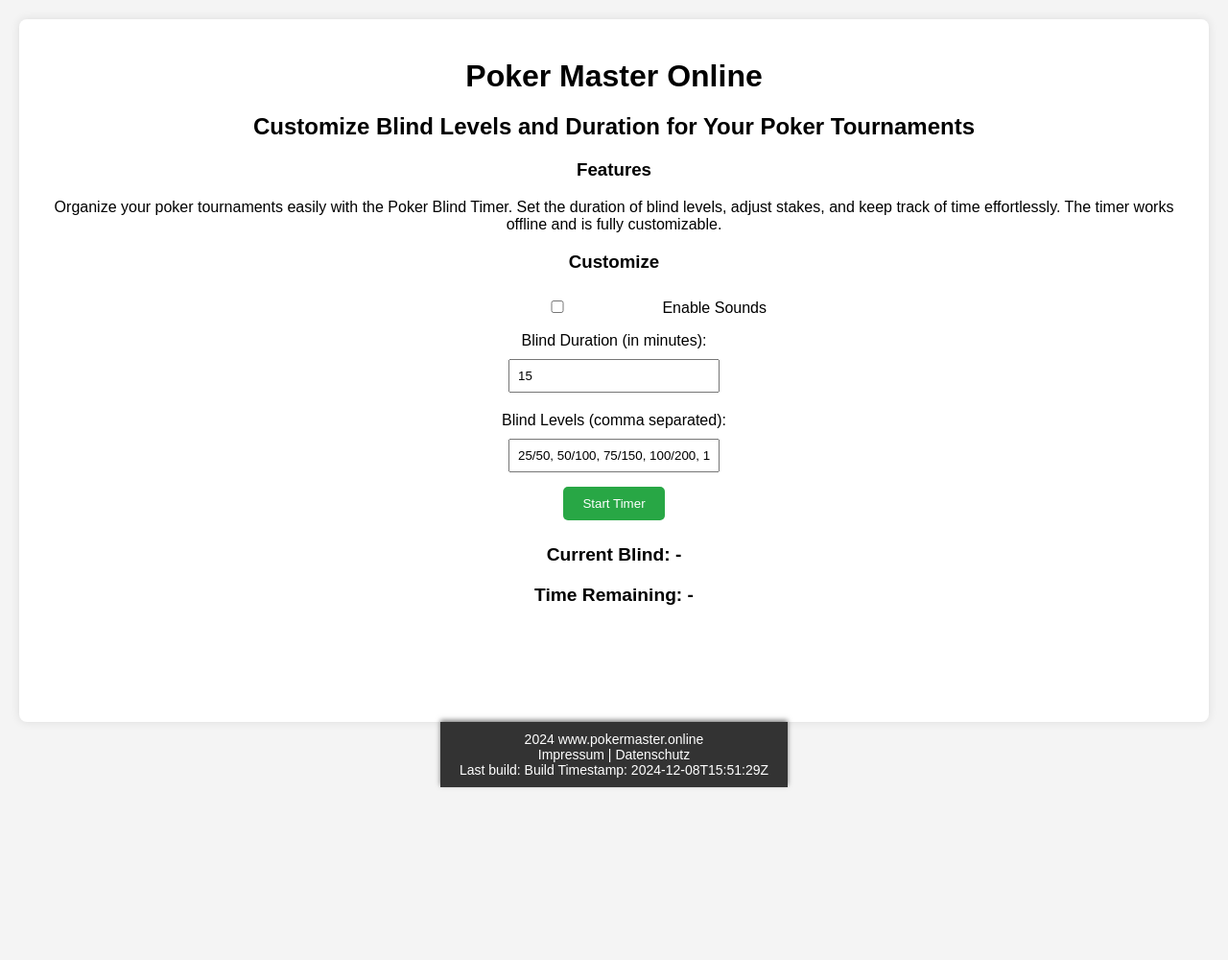
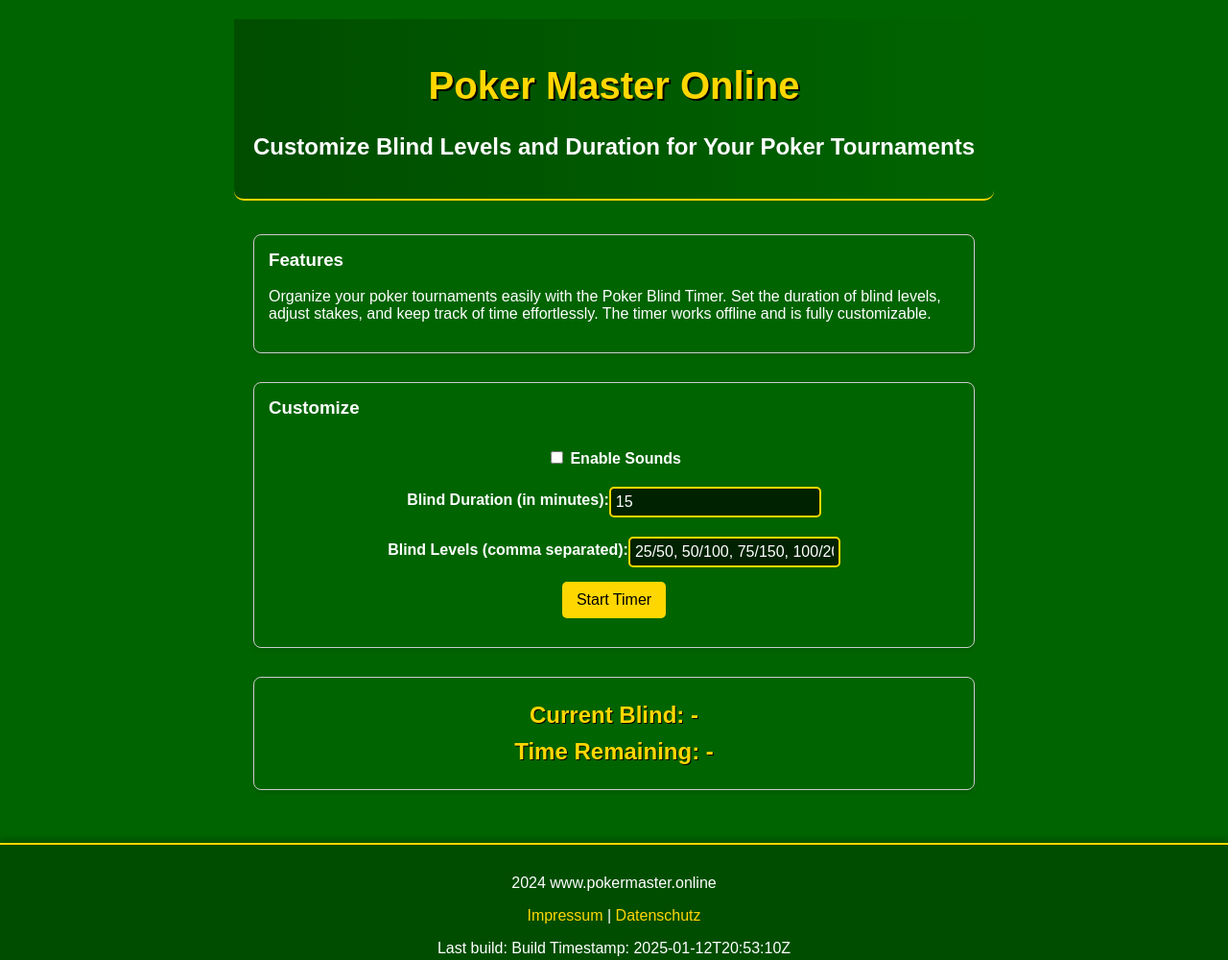
Before and after one commit to alos-source/pokerBlinds2, a website: page index.html in a window 1280 px wide. Shown: the whole page at 96% size. Before the commit the page ends 840 px from the top, so only its background shows below. Drawn offline with Linux system fonts and the light colour scheme.

Commit message:
change design to green and gold themed

```diff
--- a/build_timestamp.txt
+++ b/build_timestamp.txt
@@ -1 +1 @@
-Build Timestamp: 2024-12-08T15:51:29Z
+Build Timestamp: 2025-01-12T20:53:10Z
--- a/index.html
+++ b/index.html
@@ -10,7 +10,7 @@
     <meta http-equiv="Content-Security-Policy" content="script-src 'self'">
 
     <title>Poker Master Online - your companion for your real life poker</title>
-    <link rel="stylesheet" href="styles.css">
+    <link rel="stylesheet" href="styles2.css">
 
     <!-- Manifest Link -->
     <link rel="manifest" href="/manifest.json">
@@ -26,43 +26,56 @@
             <h2>Customize Blind Levels and Duration for Your Poker Tournaments</h2>
         </header>
 
+        <div class="section-wrapper">
             <section id="features">
                 <h3>Features</h3>
                 <p>Organize your poker tournaments easily with the Poker Blind Timer. Set the duration of blind levels, adjust stakes, and keep track of time effortlessly. The timer works offline and is fully customizable.</p>
             </section>
+        </div>
+
+        <div class="section-wrapper">
+            <section id="customization">
                 <h3>Customize</h3>
 
-        <div>
+                <div class="form-group">
                     <label for="soundToggle">
-                <input type="checkbox" id="soundToggle" unchecked> Enable Sounds
+                        <input type="checkbox" id="soundToggle"> Enable Sounds
                     </label>
                 </div>
 
-
-        <div>
+                <div class="form-group">
                     <label for="blindTime">Blind Duration (in minutes):</label>
                     <input type="number" id="blindTime" value="15">
                 </div>
-        <div>
+
+                <div class="form-group">
                     <label for="blindLevels">Blind Levels (comma separated):</label>
                     <input type="text" id="blindLevels" value="25/50, 50/100, 75/150, 100/200, 150/300, 200/400, 300/600, 400/800, 600/1200, 800/1600, 1200/2400, 1600/3200">
                 </div>
+
+                <div class="button-group">
                     <button id="startBtn">Start Timer</button>
                     <button id="pauseBtn" style="display: none;">Pause</button>
                     <button id="resetBtn" style="display: none;">Reset</button>
                     <button id="endBtn" style="display: none;">End Game</button>
+                </div>
+            </section>
+        </div>
 
-
-
+        <div class="section-wrapper">
+            <section id="status">
                 <h2 id="currentBlind">Current Blind: -</h2>
                 <h3 id="timeRemaining">Time Remaining: -</h3>
+            </section>
+        </div>
 
-        <div id="gameLogContainer" style="display:none;">
+        <div class="section-wrapper" id="gameLogContainer" style="display:none;">
+            <section>
                 <h3>Game Log</h3>
                 <pre id="gameLog"></pre>
                 <button id="downloadLogBtn">Download Log</button>
+            </section>
         </div>
-
     </div>
 
     <footer>
@@ -85,10 +98,8 @@
             <span id="impressum-country"></span><br><br>
             Contact <br>
             Mail: <a href="#" id="impressum-email">[Show Email]</a><br>
-            Phone: <span id="impressum-phone"></span></span><br><br>
-
+            Phone: <span id="impressum-phone"></span><br><br>
             Der Nutzung von hier veröffentlichten Kontaktdaten durch Dritte zur Übersendung von Werbung und/oder Informationsmaterialien wird hiermit ausdrücklich widersprochen!<br>
-
         </div>
     </div>
 
@@ -137,10 +148,8 @@
         </div>
     </div>
 
-
     <script src="app.js"></script>
     <script src="site.js"></script>
-
 
     <!-- Service Worker Registration -->
     <script>
@@ -166,7 +175,5 @@
           "operatingSystem": "All"
         }
     </script>
-
-
 </body>
 </html>
--- /dev/null
+++ b/styles2.css
@@ -0,0 +1,253 @@
+/* General Styles */
+body {
+    margin: 0;
+    font-family: Arial, sans-serif;
+    background-color: #006400; /* Dark green background for poker theme */
+    color: #FFFFFF; /* White text for readability */
+    display: flex;
+    flex-direction: column;
+    min-height: 100vh;
+}
+
+.container {
+    margin: 0 auto;
+    padding: 20px;
+    max-width: 800px;
+    flex: 1;
+    display: flex;
+    flex-direction: column;
+    align-items: center;
+}
+
+header {
+    text-align: center;
+    margin-bottom: 20px;
+    padding: 20px;
+    background: linear-gradient(90deg, #004d00, #006400);
+    border-bottom: 2px solid #FFD700;
+    border-radius: 0 0 10px 10px;
+}
+
+header h1 {
+    color: #FFD700; /* Gold for main title */
+    font-size: 2.5em;
+    text-shadow: 2px 2px #000000;
+}
+
+header h2 {
+    font-size: 1.5em;
+    color: #FFFFFF;
+}
+
+/* Section Styling */
+.default-border {
+    border: 2px solid #FFD700; /* Gold border */
+    border-radius: 10px;
+    padding: 20px;
+    margin: 15px 0;
+    width: 90%;
+    background-color: #004d00; /* Slightly darker green for sections */
+    box-shadow: 0 4px 6px rgba(0, 0, 0, 0.2);
+}
+
+.default-border h3 {
+    margin-top: 0;
+}
+
+/* Input and Button Styles */
+label {
+    display: block;
+    margin-top: 10px;
+    font-weight: bold;
+}
+
+input[type="checkbox"], input[type="number"], input[type="text"] {
+    margin-top: 5px;
+    padding: 5px;
+    font-size: 1em;
+    border: 2px solid #FFD700;
+    border-radius: 5px;
+    background-color: #002200;
+    color: #FFFFFF;
+}
+
+input[type="text"]::placeholder {
+    color: #888888;
+}
+
+button {
+    margin: 10px 5px;
+    padding: 10px 15px;
+    font-size: 1em;
+    color: #000000; /* Black text */
+    background-color: #FFD700; /* Gold buttons */
+    border: none;
+    border-radius: 5px;
+    cursor: pointer;
+    transition: background-color 0.3s, transform 0.2s;
+}
+
+button:hover {
+    background-color: #FFA500; /* Orange hover effect */
+    transform: scale(1.05);
+}
+
+button:active {
+    background-color: #FF8C00; /* Darker orange for active state */
+    transform: scale(1);
+}
+
+.button-group,
+.form-group {
+    width: 100%;
+    display: flex;
+    justify-content: center;
+    margin-bottom: 15px;
+}
+
+/* Timer and Blind Info */
+#currentBlind, #timeRemaining {
+    text-align: center;
+    font-size: 1.5em;
+    margin: 10px 0;
+    color: #FFD700;
+    text-shadow: 1px 1px #000000;
+}
+
+/* Footer Styles */
+footer {
+    text-align: center;
+    margin-top: 20px;
+    padding-top: 10px;
+    border-top: 2px solid #FFD700;
+    color: #FFFFFF;
+    background-color: #004d00;
+    padding: 15px 0;
+    box-shadow: 0 -4px 6px rgba(0, 0, 0, 0.2);
+}
+
+footer a {
+    color: #FFD700;
+    text-decoration: none;
+}
+
+footer a:hover {
+    text-decoration: underline;
+}
+
+/* Modal Styles */
+.modal {
+    position: fixed;
+    top: 50%;
+    left: 50%;
+    transform: translate(-50%, -50%);
+    background-color: #004d00;
+    border: 2px solid #FFD700;
+    border-radius: 8px;
+    padding: 20px;
+    box-shadow: 0 4px 10px rgba(0, 0, 0, 0.2);
+    z-index: 1000;
+    display: none;
+    color: #FFFFFF;
+}
+
+.modal-content {
+    padding: 20px;
+    max-width: 600px;
+    width: 90%;
+    position: relative;
+}
+
+.modal .close {
+    position: absolute;
+    top: 10px;
+    right: 10px;
+    font-size: 1.5em;
+    color: #FFD700;
+    cursor: pointer;
+}
+
+/* Animations */
+@keyframes fadeIn {
+    from {
+        opacity: 0;
+    }
+    to {
+        opacity: 1;
+    }
+}
+
+/* Responsive Design */
+@media (max-width: 768px) {
+    header h1 {
+        font-size: 2em;
+    }
+
+    header h2 {
+        font-size: 1.2em;
+    }
+
+    button {
+        font-size: 0.9em;
+        padding: 8px 12px;
+    }
+}
+
+
+       /* CSS für Zentrierung */
+       .container {
+        display: flex;
+        flex-direction: column;
+        align-items: center;
+    }
+
+    .button-group,
+    .form-group {
+        width: 100%;
+        display: flex;
+        justify-content: center;
+        margin-bottom: 15px;
+    }
+
+    button {
+        margin: 0 10px;
+    }
+
+    button:disabled {
+        background-color: #ccc;
+        cursor: not-allowed;
+    }
+
+
+    /* Rahmen zur Gliederung */
+    .section-wrapper {
+        border: 1px solid #ccc;
+        border-radius: 8px;
+        padding: 15px;
+        margin: 15px 0;
+        width: 90%;
+        box-shadow: 0 2px 5px rgba(0, 0, 0, 0.1);
+    }
+
+    .section-wrapper h3 {
+        margin-top: 0;
+    }
+
+    footer {
+        margin-top: 20px;
+        text-align: center;
+    }
+
+    .modal {
+        position: fixed;
+        top: 50%;
+        left: 50%;
+        transform: translate(-50%, -50%);
+        background-color: #004d00;
+        border: 1px solid #ccc;
+        border-radius: 8px;
+        padding: 20px;
+        box-shadow: 0 4px 10px rgba(0, 0, 0, 0.2);
+        z-index: 1000;
+        display: none;
+    }
```
Lines whose indentation alone changed are shown as unchanged.
